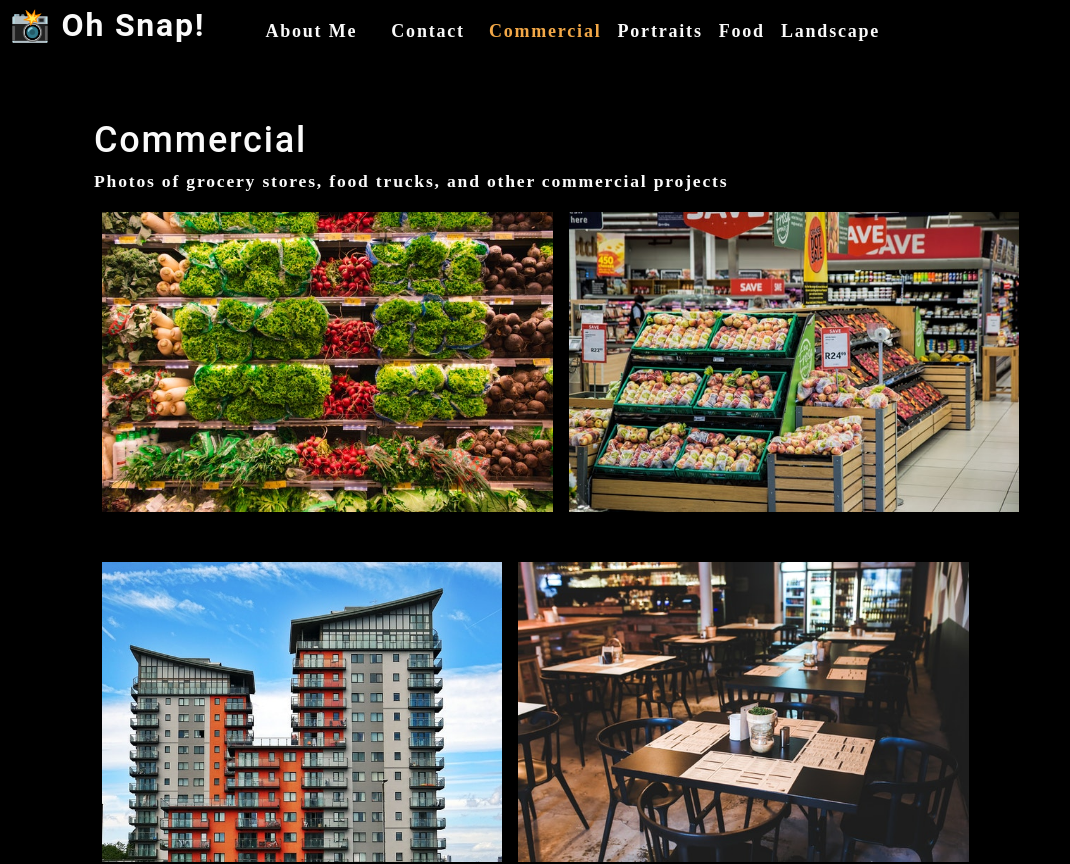
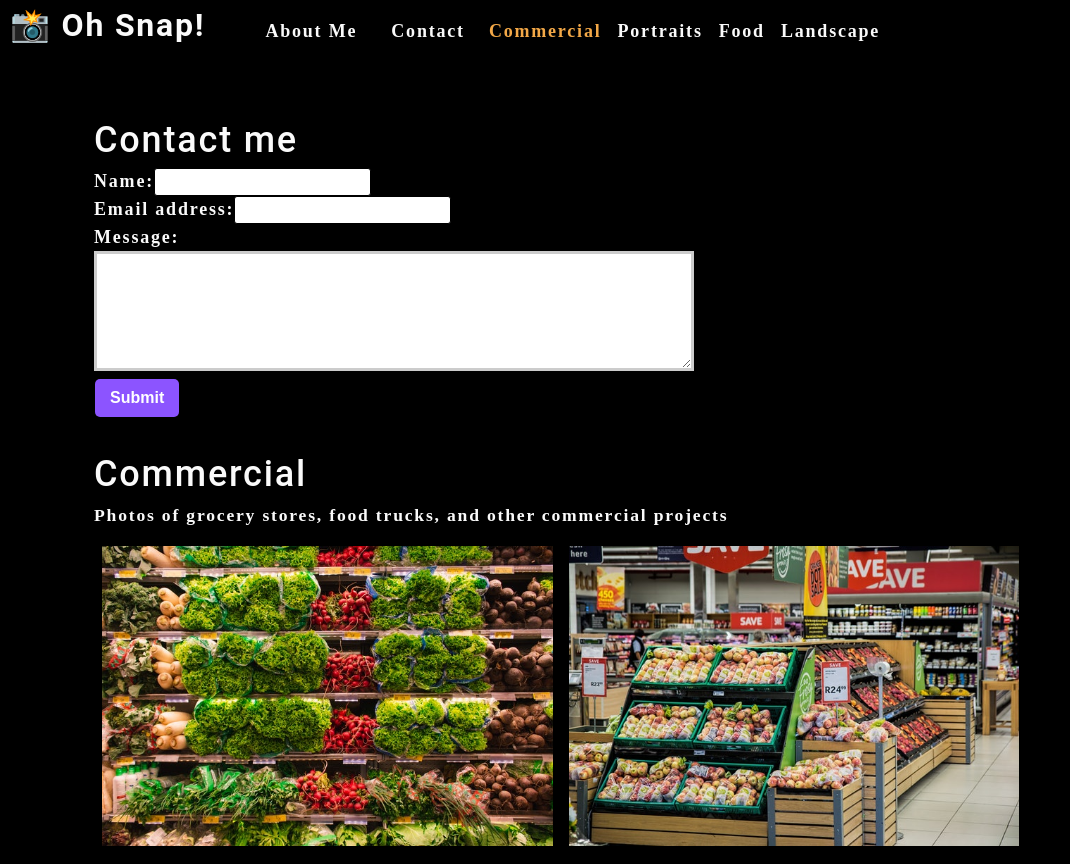
Before and after one commit to npokamestov/photo-port, a React (Create React App) app: page / in a window 1280 px wide. Shown: the top 864 px of the page, without its empty margins (0-1070 px from the left). Built offline with nearby package versions, Linux system fonts and the light colour scheme.

Commit message:
added state control for the contact form

```diff
--- a/src/App.js
+++ b/src/App.js
@@ -2,6 +2,7 @@ import React, { useState } from 'react';
 import Nav from './components/Nav';
 import About from './components/About';
 import Gallery from './components/Gallery';
+import ContactForm from './components/Contact';
 
 function App() {
   const [categories] = useState([
@@ -21,10 +22,9 @@ function App() {
         currentCategory={currentCategory}
       ></Nav>
       <main>
-        <div>
-          <Gallery currentCategory={currentCategory}></Gallery>
-          <About></About>
-        </div>
+        <ContactForm />
+        <Gallery currentCategory={currentCategory} />
+        <About />
       </main>
     </div>
   );
--- a/src/components/Contact/index.js
+++ b/src/components/Contact/index.js
@@ -1,22 +1,35 @@
-import React from 'react';
+import React, { useState } from 'react';
 
 
 const ContactForm = () => {
+
+    const [formState, setFormState] = useState({ name: '', email: '', message: '' });
+    const { name, email, message } = formState;
+
+    function handleChange(e) {
+        setFormState({...formState, [e.target.name]: e.target.value })
+    };
+
+    function handleSubmit(e) {
+        e.preventDefault();
+        console.log(formState);
+    };
+
     return (
         <section>
             <h1>Contact me</h1>
-            <form id='contact-form'>
+            <form id='contact-form' onSubmit={handleSubmit}>
                 <div>
                     <label htmlFor='name'>Name:</label>
-                    <input type='text' name='name' />
+                    <input type='text' name='name' defaultValue={name} onChange={handleChange} />
                 </div>
                 <div>
                     <label htmlFor='email'>Email address:</label>
-                    <input type='email' name='email' />
+                    <input type='email' name='email' defaultValue={email} onChange={handleChange} />
                 </div>
                 <div>
                     <label htmlFor='message'>Message:</label>
-                    <textarea name='message' rows='5' />
+                    <textarea name='message' rows='5' defaultVal={message} onChange={handleChange} />
                 </div>
                 <button type='submit'>Submit</button>
             </form>
```
Also changed, not shown: src/components/Gallery/index 2.js (added, +20 -0 lines), 1 other file (tests, documents, lock files or other folders).
